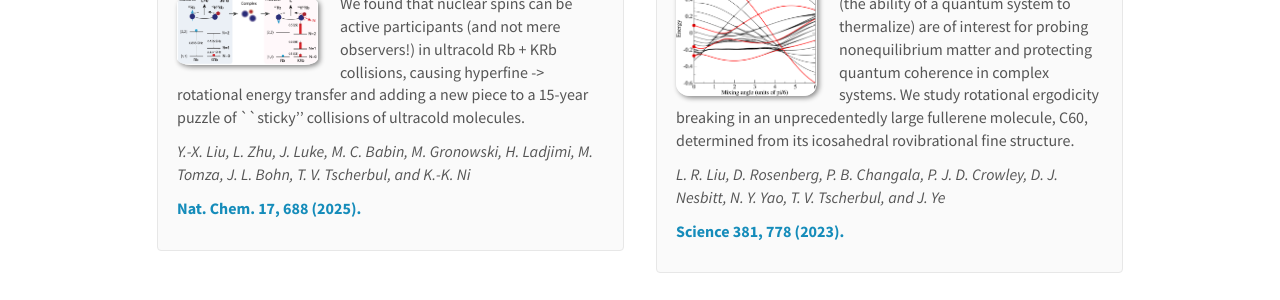
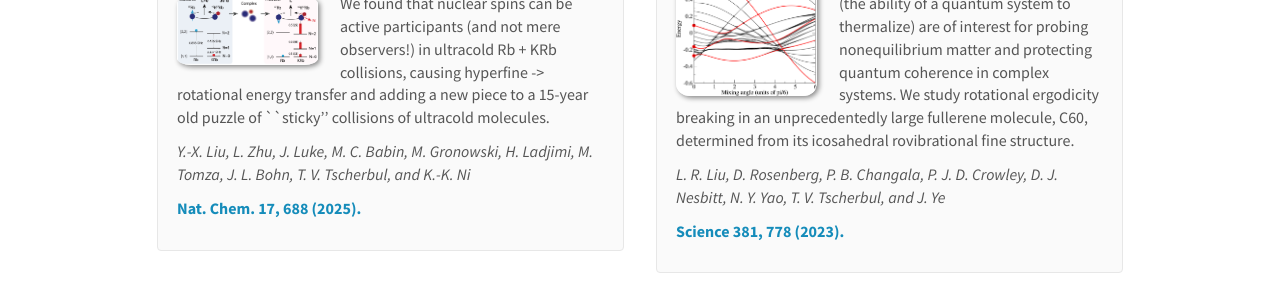
Before and after one commit to tscherbul/tscherbul.github.io, a Jekyll site: the page built from _pages/publications.md, in a window 1280 px wide and 900 px high. Shown: the part 326-626 px from the top of the window. Built offline with Jekyll 4.4.1, drawn with Linux system fonts in a browser that asks for light colours; nearby versions of some CDN libraries; some of the changed text lies outside the part shown.

Commit message:
Update publist.yml

```diff
--- a/_data/publist.yml
+++ b/_data/publist.yml
@@ -1,6 +1,6 @@
 - title: "Hyperfine-to-rotational energy transfer in ultracold atom–molecule collisions of Rb and KRb"
   image: 2025-NatChem.png
-  description: We found that nuclear spins can be active participants (and not mere observers!) in ultracold Rb + KRb collisions, causing hyperfine -> rotational energy transfer and adding a new piece to a 15-year puzzle of ``sticky'' collisions of ultracold molecules.
+  description: We found that nuclear spins can be active participants (and not mere observers!) in ultracold Rb + KRb collisions, causing hyperfine -> rotational energy transfer and adding a new piece to a 15-year old puzzle of ``sticky'' collisions of ultracold molecules.
   authors: Y.-X. Liu, L. Zhu, J. Luke, M. C. Babin, M. Gronowski, H. Ladjimi, M. Tomza, J. L. Bohn, T. V. Tscherbul, and K.-K. Ni
   link:
     url: https://www.nature.com/articles/s41557-025-01778-z
```
